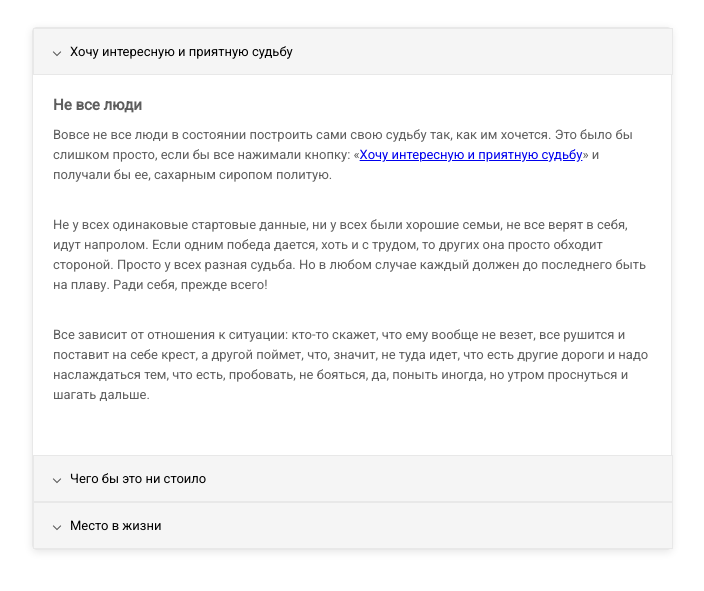
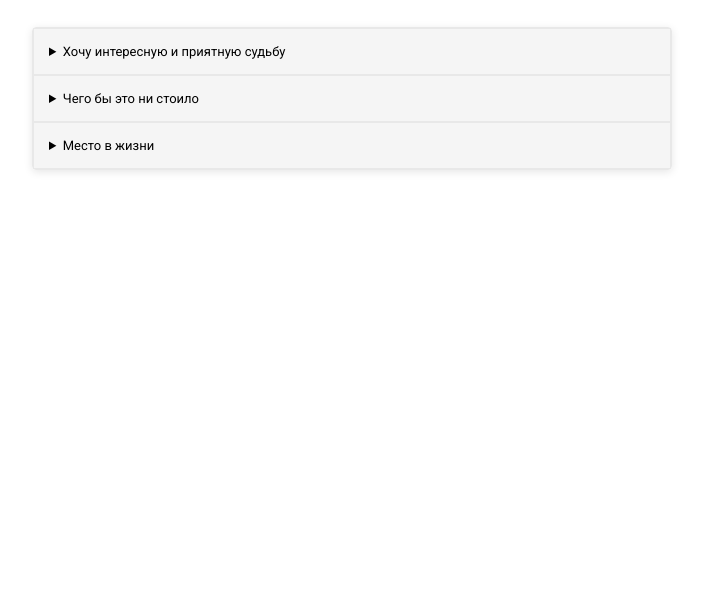
Before and after one commit to nastjazzz/beeinterns_hw, a plain HTML site: page hw14_tabs/html/index_tabs.html in a window 1280 px wide. Shown: the part 71-662 px from the top of the page, without its empty margins (288-992 px from the left). Drawn offline with Linux system fonts and the light colour scheme.

Commit message:
rewrite code

```diff
--- a/hw14_tabs/html/index_tabs.html
+++ b/hw14_tabs/html/index_tabs.html
@@ -5,43 +5,40 @@
         <meta charset="utf-8">
         <meta name="viewport" content="width=device-width">
         <link rel="stylesheet" href="../styles/style_tabs.css">
+        <link rel="stylesheet" href="../styles/style-new.css">
+
         <link href="https://fonts.googleapis.com/css?family=Roboto&display=swap" rel="stylesheet">
     </head>
     <body>
         <div class="container">
             <div class="wrapper">
+
                 <h1>Цитаты из книги «Запрет на себя»</h1>
+
                 <div class="content">
-                    <div class="tab_wrap">
-                        <input type="radio" name="tab" id="tab-1" checked/>
-                        <label for="tab-1"><div class="arrow"></div>Хочу интересную и приятную судьбу</label>
-                        <div id="tab___1">
+
+                    <details class="details">
+                        <summary>Хочу интересную и приятную судьбу</summary>
                         <h3>Не все люди</h3>
                         <p>Вовсе не все люди в состоянии построить сами свою судьбу так, как им хочется. Это было бы слишком просто, если бы все нажимали кнопку: «<a href="#">Хочу интересную и приятную судьбу</a>» и получали бы ее, сахарным сиропом политую.</p>
                         <p>Не у всех одинаковые стартовые данные, ни у всех были хорошие семьи, не все верят в себя, идут напролом. Если одним победа дается, хоть и с трудом, то других она просто обходит стороной. Просто у всех разная судьба. Но в любом случае каждый должен до последнего быть на плаву. Ради себя, прежде всего!</p>
                         <p>Все зависит от отношения к ситуации: кто-то скажет, что ему вообще не везет, все рушится и поставит на себе крест, а другой поймет, что, значит, не туда идет, что есть другие дороги и надо наслаждаться тем, что есть, пробовать, не бояться, да, поныть иногда, но утром проснуться и шагать дальше.</p>
-                        </div>
-                    </div>
-                    <div class="tab_wrap">
-                        <input type="radio" name="tab" id="tab-2" />
-                        <label for="tab-2"><div class="arrow"></div>Чего бы это ни стоило</label>
-                        <div id="tab___2">
+                    </details>
+                    <details class="details">
+                        <summary>Чего бы это ни стоило</summary>
                         <h3>Правил не существует</h3>
                         <p>Чего бы это ни стоило – никогда не поздно, никогда не рано стать тем, кем ты хочешь стать. <a href="#">Временных рамок нет</a>, можешь начать когда угодно. Можешь измениться или остаться прежним – правил не существует.</p>
-                            <picture class="picture">
+                        <!-- <picture class="picture"> -->
                             <!-- надо одну картинку меньше размером -->
                             <img src="../img/book.jpg" alt="Запрет на себя" />
-                            </picture>
-                        </div>
-                    </div>
-                    <div class="tab_wrap">
-                        <input type="radio" name="tab" id="tab-3" />
-                        <label for="tab-3"><div class="arrow"></div>Место в жизни</label>
-                        <div id="tab___3">
+                        <!-- </picture> -->
+                    </details>
+                    <details class="details">
+                        <summary>Место в жизни</summary>
                         <h3>Место в жизни</h3>
                         <p>Любишь жизнь и одновременно понимаешь, что найти свое истинное место в ней – самая сложная задача бытия. «<a href="#">Место в жизни</a>» – это не любовь или карьера. Это нечто большее, внутреннее, очень свое. Это когда смотришь на небо и понимаешь, что под одним из облаков твое место, пусть маленькое, но твое…</p>
-                        </div>
-                    </div>
+                    </details>
+
                 </div>
             </div>
         </div>
--- a/hw14_tabs/styles/style_tabs.css
+++ b/hw14_tabs/styles/style_tabs.css
@@ -8,28 +8,16 @@ body {
 }
 
 .container {
-    width: 100vh;
     max-width: 640px;
     margin: auto;
 }
 
-.title {
-    font-style: normal;
-    font-weight: bold;
-    font-size: 35px;
-    line-height: 41px;
-    color: #000000;
+.content {
     margin: auto;
-
-}
-
-.content {
-    max-width: 640px;
-    margin: auto;
-    font-size: 13px;
+    /* font-size: 13px;
     line-height: 15px;
 
-    color: #000000;
+    color: #000000; */
 
     border: 1px solid rgba(0, 0, 0, 0.09);
     box-shadow: 0px 2px 8px rgba(0, 0, 0, 0.1);
@@ -41,91 +29,43 @@ h1 {
     margin-bottom: 30px;
 }
 
-.content h3 {
-    font-style: normal;
+.details {
+    font-size: 13px;
+    line-height: 20px;
+    color: #5D5D5D;
+}
+
+.details h3 {
+    padding-top: 20px;
+    padding-bottom: 10px;
+    padding-left: 20px;
+
     font-weight: bold;
     font-size: 15px;
     line-height: 20px;
     color: #5D5D5D;
-
-    margin-bottom: 10px;
 }
 
-.content p {
-    font-style: normal;
-    font-weight: normal;
+.details p {
+    padding-left: 20px;
+    padding-right: 40px;
+    padding-bottom: 20px;
+
     font-size: 13px;
     line-height: 20px;
     color: #5D5D5D;
-
-    margin-bottom: 30px;
-
 }
 
-/* .tab_wrap {
-    border-left: 2px solid #0179FF;
-    padding-left: 35px;
-    transform: translate(-35px, 10px);
-} */
-
-.tab_wrap #tab___1,
-.tab_wrap #tab___2,
-.tab_wrap #tab___3 {
-    padding: 20px;
+.details img {
+    width: 80%;
+    margin: auto;
 }
 
-input {
-    display: none;
-}
-
-
-label {
-    display: flex;
-    align-items: center;
-
-    width: 100%;
-    cursor: pointer;
-    /* margin: 20px 0px; */
-    padding: 15px 0;
-
+summary {
+    padding: 15px 15px ;
     background: #F5F5F5;
     border: 1px solid #E8E8E8;
-    font-style: normal;
-    font-weight: normal;
     font-size: 13px;
     line-height: 15px;
-
-    color: #000000;
+    color: black;
 }
-
-.content #tab___1,
-.content #tab___2,
-.content #tab___3 {
-    display: none;
-}
-
-#tab-1:checked~#tab___1,
-#tab-2:checked~#tab___2,
-#tab-3:checked~#tab___3 {
-    display: block;
-}
-
-.picture {
-    width: 100%;
-    height: auto;
-}
-
-.picture img {
-    width: 100%;
-}
-
-.arrow {
-    border: solid rgba(0, 0, 0, 0.65);
-    border-width: 0 1px 1px 0;
-    display: inline-block;
-    margin-right: 10px;
-    margin-left: 20px;
-    transform: rotate(45deg);
-    width: 5px;
-    height: 5px;
-}
```
Also changed, not shown: hw14_tabs/styles/style-new.css (added). Lines whose indentation alone changed are shown as unchanged.
